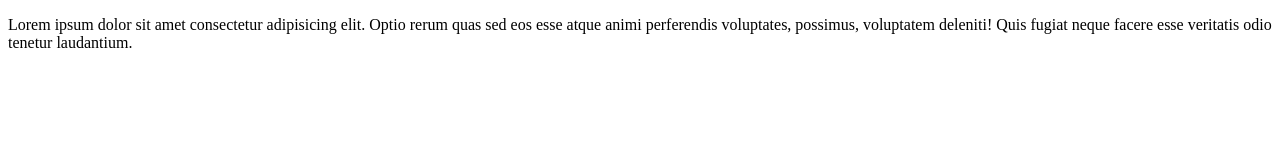
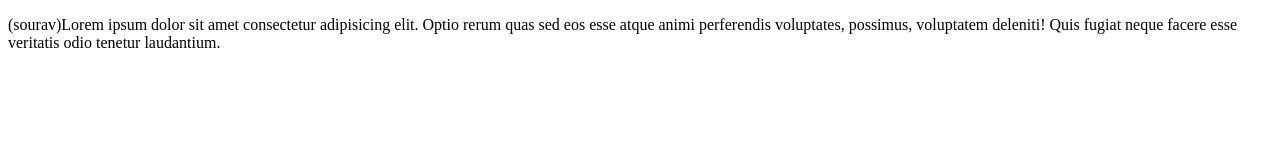
Before and after one commit to Salman2084/first-project, a plain HTML site: page index.html in a window 1280 px wide. Drawn offline with Linux system fonts and the light colour scheme.

Commit message:
change to check the pull request

```diff
--- a/index.html
+++ b/index.html
@@ -6,6 +6,6 @@
     <title>Document</title>
 </head>
 <body>
-    <p>Lorem ipsum dolor sit amet consectetur adipisicing elit. Optio rerum quas sed eos esse atque animi perferendis voluptates, possimus, voluptatem deleniti! Quis fugiat neque facere esse veritatis odio tenetur laudantium.</p>
+    <p> (sourav)Lorem ipsum dolor sit amet consectetur adipisicing elit. Optio rerum quas sed eos esse atque animi perferendis voluptates, possimus, voluptatem deleniti! Quis fugiat neque facere esse veritatis odio tenetur laudantium.</p>
 </body>
 </html>
```
